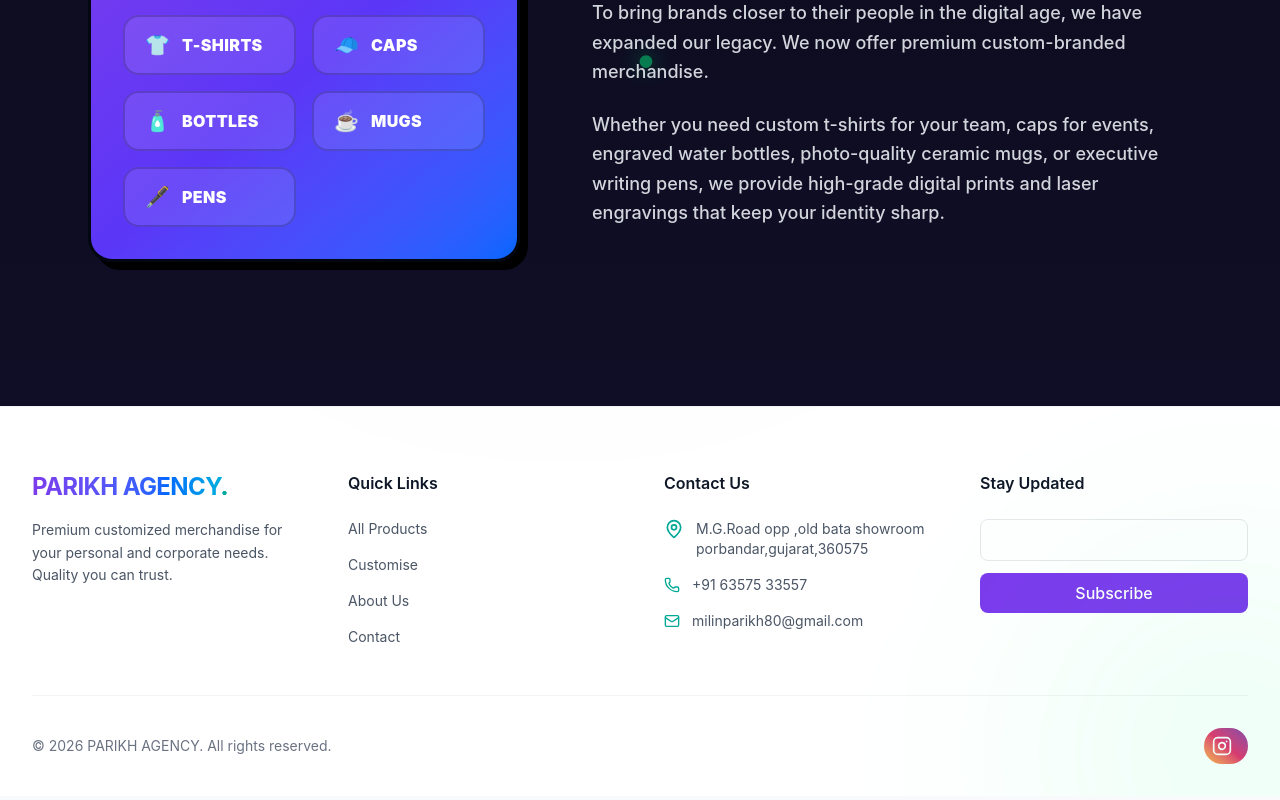
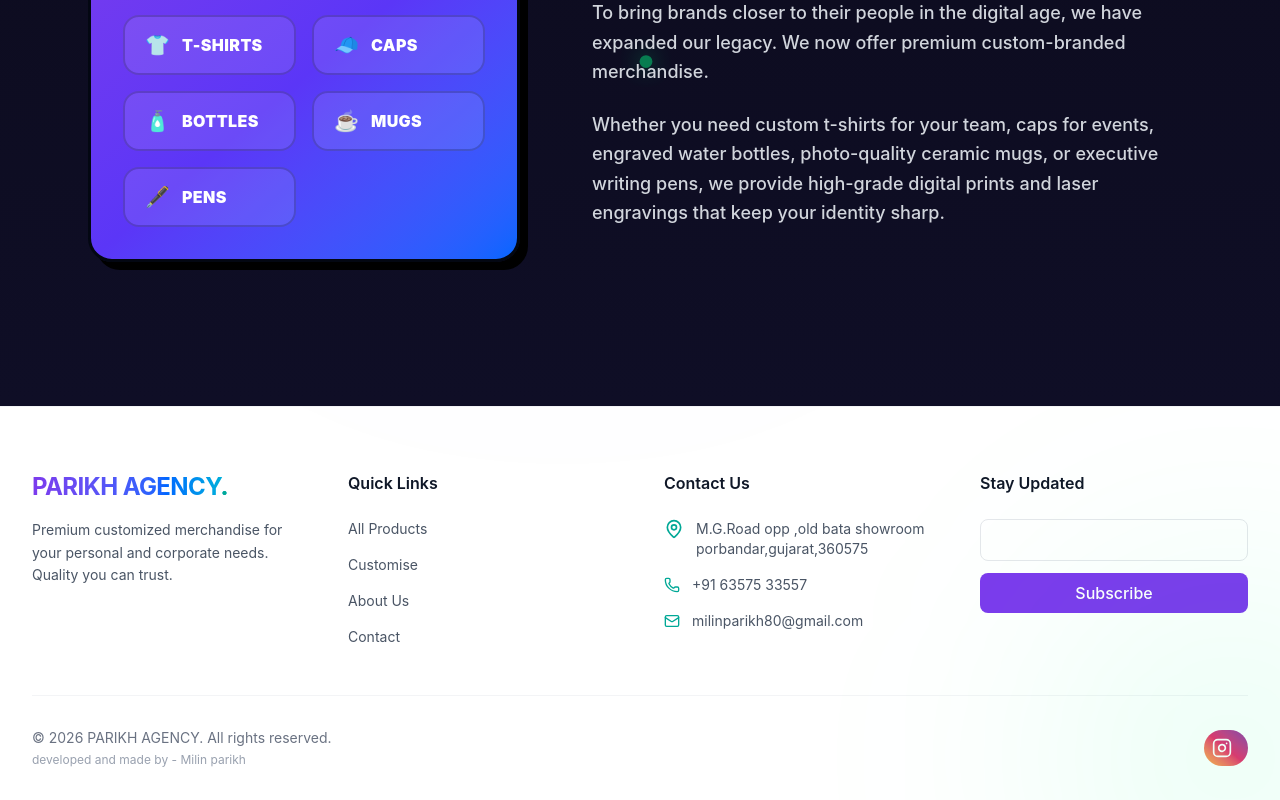
Before and after one commit to milinparikh51-max/parikhagency, a React (Vite) app: page / in a window 1280 px wide. Shown: the part 1423-2223 px from the top of the page. Built offline with nearby package versions, Linux system fonts and the light colour scheme.

Commit message:
final done

```diff
--- a/package.json
+++ b/package.json
@@ -7,7 +7,9 @@
     "dev": "vite",
     "build": "vite build",
     "lint": "eslint .",
-    "preview": "vite preview"
+    "preview": "vite preview",
+    "predeploy": "npm run build",
+    "deploy": "gh-pages -d dist"
   },
   "dependencies": {
     "clsx": "^2.1.1",
--- a/src/components/layout/Footer.jsx
+++ b/src/components/layout/Footer.jsx
@@ -77,6 +77,7 @@
                 <div className="border-t border-gray-100 dark:border-gray-800 pt-8 flex flex-col md:flex-row justify-between items-center gap-4">
                     <p className="text-sm text-gray-500 text-center md:text-left">
                         © {new Date().getFullYear()} PARIKH AGENCY. All rights reserved.
+                        <span className="block mt-1 text-xs text-gray-400">developed and made by - Milin parikh</span>
                     </p>
                     <div className="flex items-center gap-4">
                         <a
```
